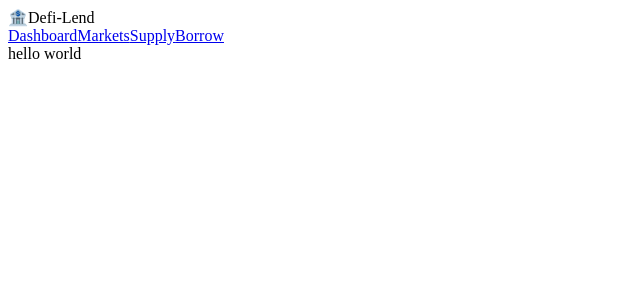
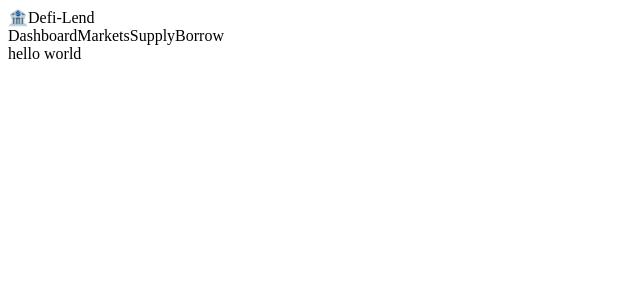
Before and after one commit to locbgiang/Defi-Lend, a React (Vite) app in the folder client/: page / in a window 1280 px wide. Shown: the top 300 px of the page, without its empty margins (0-640 px from the left). Built offline with nearby package versions, Linux system fonts and the light colour scheme.

Commit message:
remove some inline css

```diff
--- a/client/src/components/Header.tsx
+++ b/client/src/components/Header.tsx
@@ -1,25 +1,25 @@
 
 function Header() {
   return (
-    <header className="flex items-center justify-between px-6 py-4 bg-gray-800 border-b border-gray-700">
+    <header>
       {/* Logo */}
-      <div className="flex items-center gap-2">
-        <span className="text-2xl font-bold text-blue-500">🏦</span>
-        <span className="text-xl font-semibold">Defi-Lend</span>
+      <div>
+        <span>🏦</span>
+        <span>Defi-Lend</span>
       </div>
 
       {/* Navigation */}
-      <nav className="hidden md:flex items-center gap-6">
-        <a href="#" className="hover:text-blue-400 transition-colors">
+      <nav>
+        <a>
           Dashboard
         </a>
-        <a href="#" className="hover:text-blue-400 transition-colors">
+        <a>
           Markets
         </a>
-        <a href="#" className="hover:text-blue-400 transition-colors">
+        <a>
           Supply
         </a>
-        <a href="#" className="hover:text-blue-400 transition-colors">
+        <a>
           Borrow
         </a>
       </nav>
```
